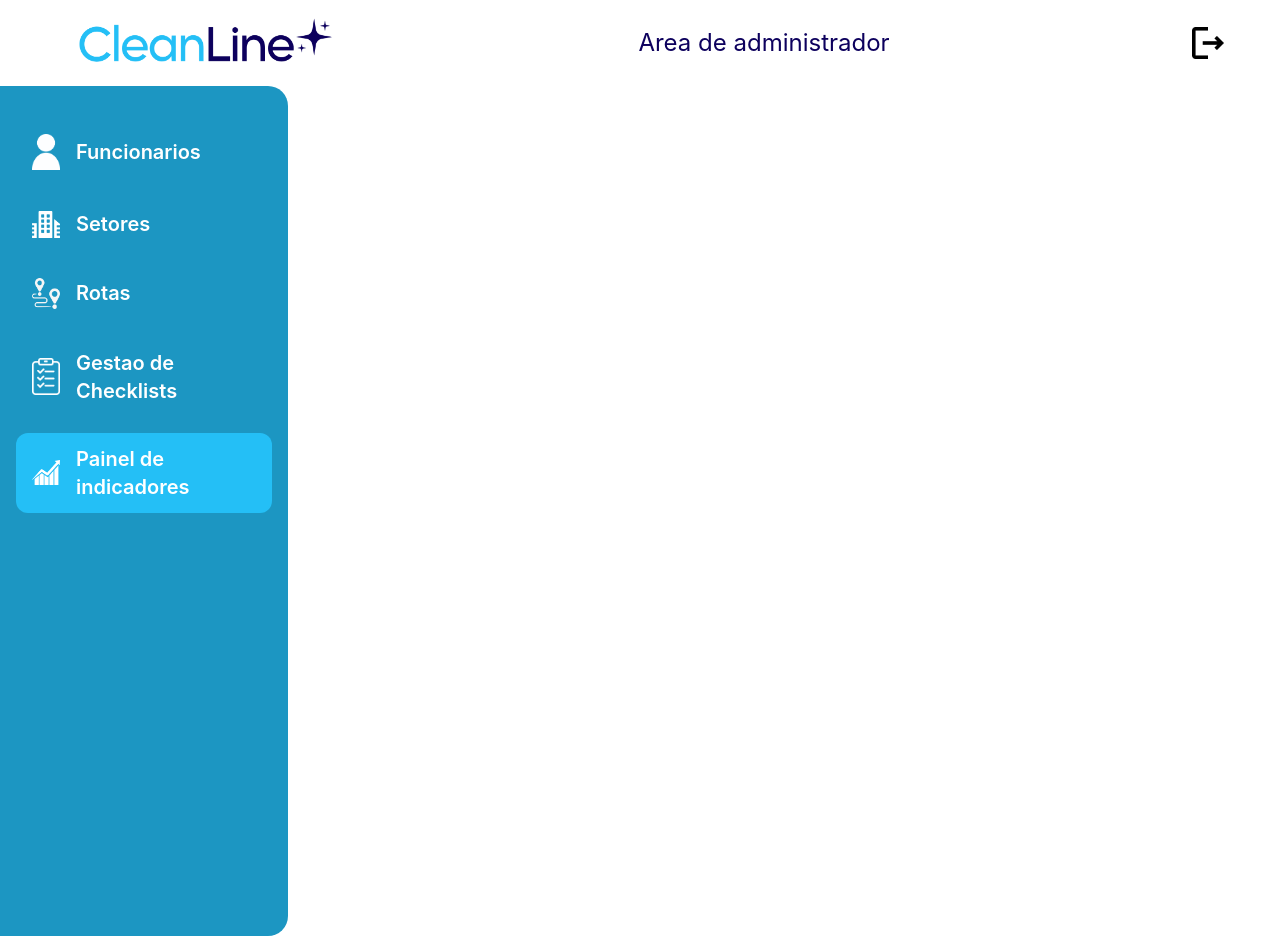
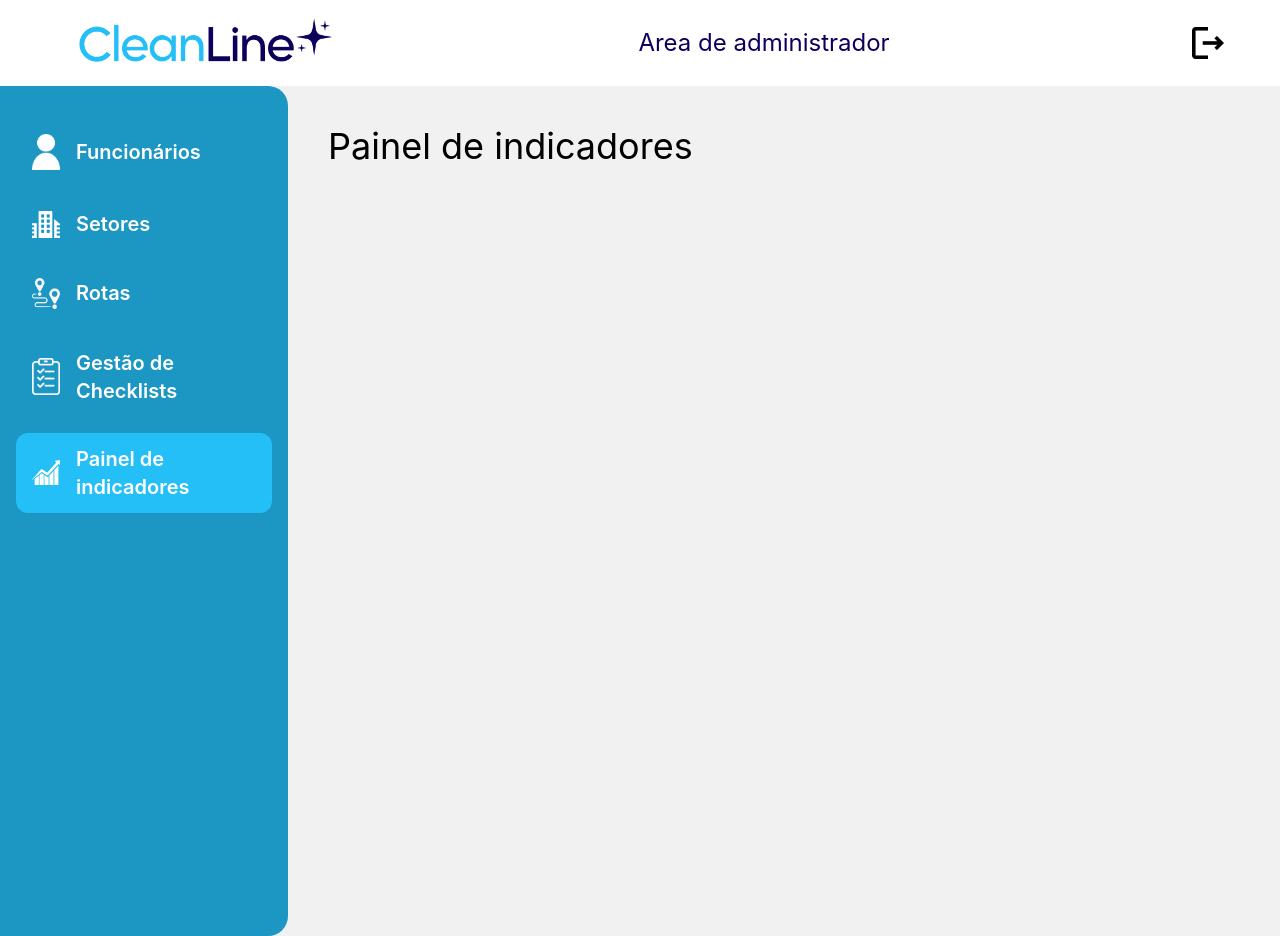
Before and after one commit to SGZ777/CleanLine, a Next.js app in the folder cleanline/: page /indicadores in a window 1280 px wide. Built offline with nearby package versions, Linux system fonts and the light colour scheme.

Commit message:
UPDATE dashboard pages add sidebar responsivity

```diff
--- a/cleanline/src/app/checklists/page.jsx
+++ b/cleanline/src/app/checklists/page.jsx
@@ -1,10 +1,28 @@
+"use client";
+
+import { useState } from "react";
 import HeaderAdm from "@/components/headerAdm";
 import Sidebar from "@/components/Sidebar";
+
 export default function Checklists() {
+  const [isSidebarOpen, setIsSidebarOpen] = useState(false);
+
   return (
-    <>
-      <HeaderAdm />
-      <Sidebar />
-    </>
+    <div className="min-h-screen bg-[#f1f1f1]">
+      <HeaderAdm onOpenSidebar={() => setIsSidebarOpen(true)} />
+
+      <div className="flex flex-col md:flex-row">
+        <Sidebar
+          isOpen={isSidebarOpen}
+          onClose={() => setIsSidebarOpen(false)}
+        />
+
+        <main className="flex-1 p-6 md:p-10">
+          <h1 className="text-3xl md:text-4xl font-inter">
+            Checklists
+          </h1>
+        </main>
+      </div>
+    </div>
   );
 }
--- a/cleanline/src/app/funcionarios/page.jsx
+++ b/cleanline/src/app/funcionarios/page.jsx
@@ -1,11 +1,26 @@
+"use client";
+
+import { useState } from "react";
 import HeaderAdm from "@/components/headerAdm";
 import Sidebar from "@/components/Sidebar";
 
-export default function Funcionarios(){
-    return(
-        <>
-        <HeaderAdm/>
-        <Sidebar/>
-        </>
-    )
+export default function Funcionarios() {
+  const [isSidebarOpen, setIsSidebarOpen] = useState(false);
+
+  return (
+    <div className="min-h-screen bg-[#f1f1f1]">
+      <HeaderAdm onOpenSidebar={() => setIsSidebarOpen(true)} />
+
+      <div className="flex flex-col md:flex-row">
+        <Sidebar
+          isOpen={isSidebarOpen}
+          onClose={() => setIsSidebarOpen(false)}
+        />
+
+        <main className="flex-1 p-6 md:p-10">
+          <h1 className="text-3xl md:text-4xl font-inter">Funcionários</h1>
+        </main>
+      </div>
+    </div>
+  );
 }
--- a/cleanline/src/app/homeAdm/page.jsx
+++ b/cleanline/src/app/homeAdm/page.jsx
@@ -25,7 +25,7 @@ export default function HomeAdm() {
           </h1>
         </main>
 
-        <PontuacaoMedia />
+        <PontuacaoMedia/>
       </div>
     </div>
   );
--- a/cleanline/src/app/indicadores/page.jsx
+++ b/cleanline/src/app/indicadores/page.jsx
@@ -1,10 +1,28 @@
+"use client";
+
+import { useState } from "react";
 import HeaderAdm from "@/components/headerAdm";
 import Sidebar from "@/components/Sidebar";
+
 export default function Indicadores() {
+  const [isSidebarOpen, setIsSidebarOpen] = useState(false);
+
   return (
-    <>
-      <HeaderAdm/>
-      <Sidebar/>
-    </>
+    <div className="min-h-screen bg-[#f1f1f1]">
+      <HeaderAdm onOpenSidebar={() => setIsSidebarOpen(true)} />
+
+      <div className="flex flex-col md:flex-row">
+        <Sidebar
+          isOpen={isSidebarOpen}
+          onClose={() => setIsSidebarOpen(false)}
+        />
+
+        <main className="flex-1 p-6 md:p-10">
+          <h1 className="text-3xl md:text-4xl font-inter">
+            Painel de indicadores
+          </h1>
+        </main>
+      </div>
+    </div>
   );
 }
--- a/cleanline/src/app/rotas/page.jsx
+++ b/cleanline/src/app/rotas/page.jsx
@@ -1,10 +1,26 @@
+"use client";
+
+import { useState } from "react";
 import HeaderAdm from "@/components/headerAdm";
 import Sidebar from "@/components/Sidebar";
+
 export default function Rotas() {
+  const [isSidebarOpen, setIsSidebarOpen] = useState(false);
+
   return (
-    <>
-      <HeaderAdm />
-      <Sidebar />
-    </>
+    <div className="min-h-screen bg-[#f1f1f1]">
+      <HeaderAdm onOpenSidebar={() => setIsSidebarOpen(true)} />
+
+      <div className="flex flex-col md:flex-row">
+        <Sidebar
+          isOpen={isSidebarOpen}
+          onClose={() => setIsSidebarOpen(false)}
+        />
+
+        <main className="flex-1 p-6 md:p-10">
+          <h1 className="text-3xl md:text-4xl font-inter">Rotas</h1>
+        </main>
+      </div>
+    </div>
   );
 }
--- a/cleanline/src/app/setores/page.jsx
+++ b/cleanline/src/app/setores/page.jsx
@@ -1,11 +1,26 @@
+"use client";
+
+import { useState } from "react";
 import HeaderAdm from "@/components/headerAdm";
 import Sidebar from "@/components/Sidebar";
 
-export default function Setores(){
-    return(
-        <>
-        <HeaderAdm/>
-        <Sidebar/>
-        </>
-    )
+export default function Setores() {
+  const [isSidebarOpen, setIsSidebarOpen] = useState(false);
+
+  return (
+    <div className="min-h-screen bg-[#f1f1f1]">
+      <HeaderAdm onOpenSidebar={() => setIsSidebarOpen(true)} />
+
+      <div className="flex flex-col md:flex-row">
+        <Sidebar
+          isOpen={isSidebarOpen}
+          onClose={() => setIsSidebarOpen(false)}
+        />
+
+        <main className="flex-1 p-6 md:p-10">
+          <h1 className="text-3xl md:text-4xl font-inter">Setores</h1>
+        </main>
+      </div>
+    </div>
+  );
 }
--- a/cleanline/src/lib/scripts/hoverSideBar.js
+++ b/cleanline/src/lib/scripts/hoverSideBar.js
@@ -1,6 +1,6 @@
 export const sidebarItems = [
   {
-    label: "Funcionarios",
+    label: "Funcionários",
     href: "/funcionarios",
     icon: "./icons/icon_funcionarios.png",
     alt: "Funcionarios",
@@ -18,7 +18,7 @@ export const sidebarItems = [
     alt: "Rotas",
   },
   {
-    label: "Gestao de Checklists",
+    label: "Gestão de Checklists",
     href: "/checklists",
     icon: "./icons/icon_checklists.png",
     alt: "Gestao de Checklists",
```
